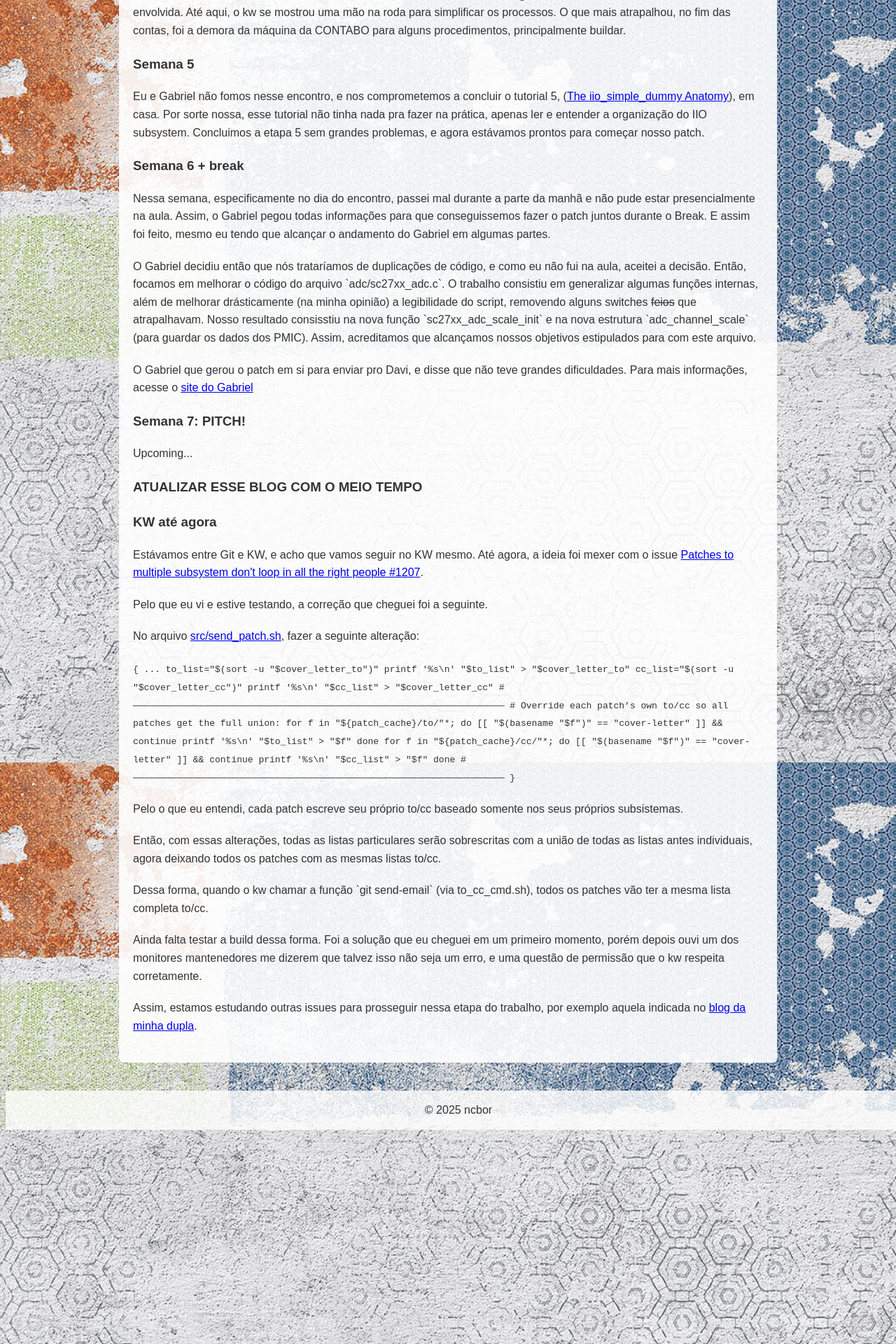
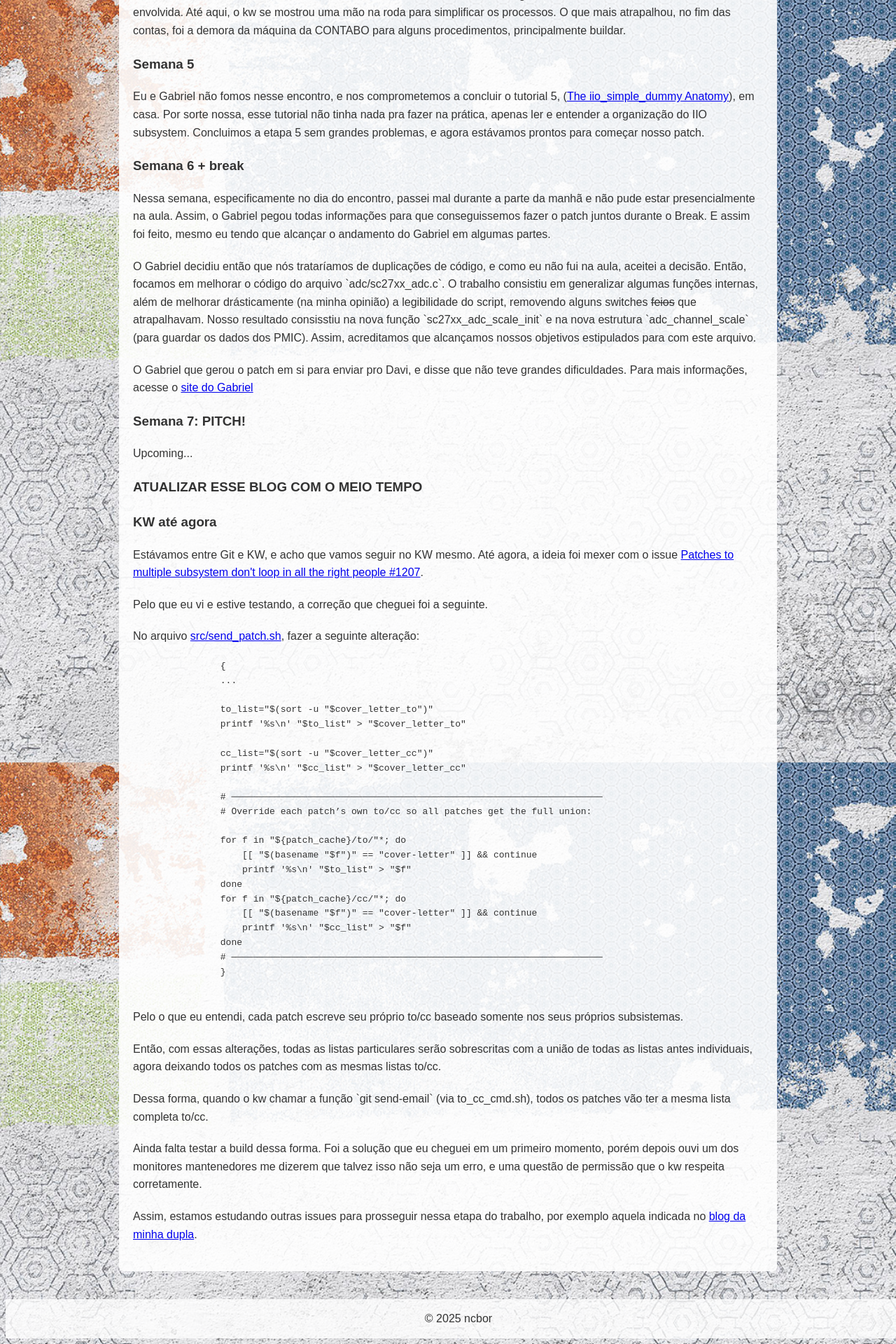
Before and after one commit to ncbor/ncbor.github.io, a Jekyll site: the page built from blog.html, in a window 1280 px wide. Shown: the part 1101-3021 px from the top of the page at 70% size. Built offline with Jekyll 4.4.1, drawn with Linux system fonts in a browser that asks for light colours.

Commit message:
Update blog.html

```diff
--- a/blog.html
+++ b/blog.html
@@ -123,7 +123,7 @@ title: "Blog"
 </p><p>
             No arquivo <a href="https://github.com/kworkflow/kworkflow/blob/master/src/send_patch.sh">src/send_patch.sh</a>, fazer a seguinte alteração:
 </p><p>
-            <code>
+            <pre>
                 {
                 ...
 
@@ -146,7 +146,7 @@ title: "Blog"
                 done
                 # ────────────────────────────────────────────────────────────────────
                 }
-            </code>
+            </pre>
        </p><p>     Pelo o que eu entendi, cada patch escreve seu próprio to/cc baseado somente nos seus próprios subsistemas.
 </p><p>
             Então, com essas alterações, todas as listas particulares serão sobrescritas com a união de todas as listas antes individuais, agora deixando todos os patches com as mesmas listas to/cc.
```
